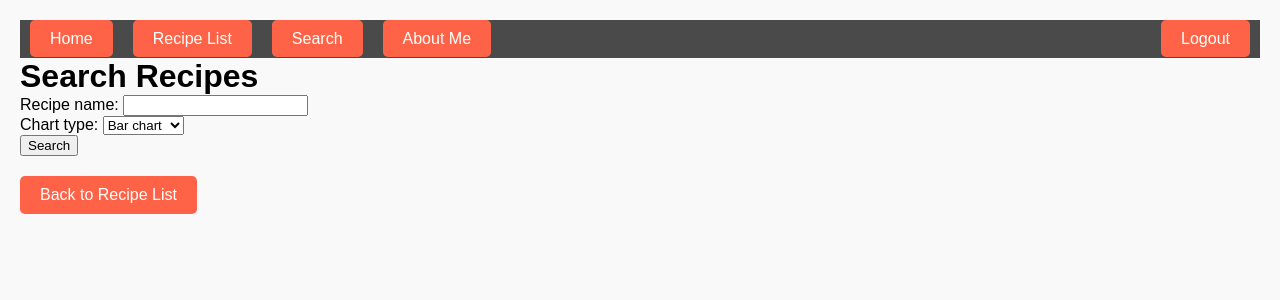
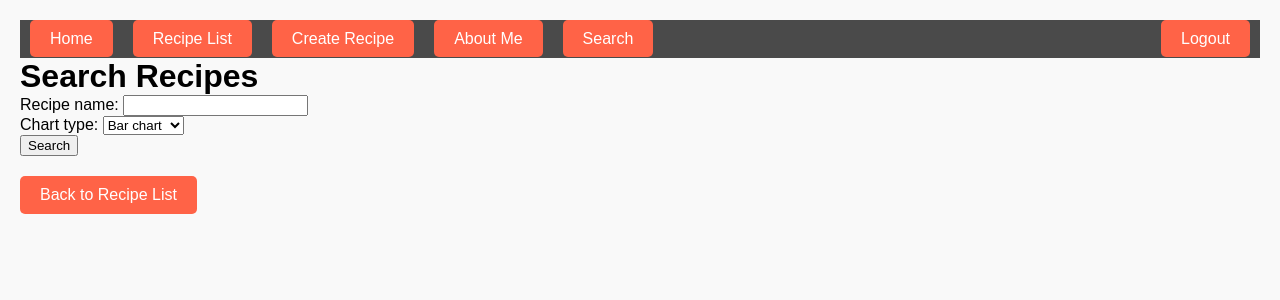
Before and after one commit to Eliaslichi96/Recipe-App-Deployed, a Django app: page /records/ in a window 1280 px wide. Shown: the top 300 px of the page. Run offline with Django 4.2, Linux system fonts and the light colour scheme.

Commit message:
readded-view

```diff
--- a/templates/app/recipe_form.html
+++ b/templates/app/recipe_form.html
@@ -132,8 +132,9 @@
         <ul>
             <li><a href="{% url 'recipes:home' %}">Home</a></li>
             <li><a href="{% url 'recipes:recipes-list' %}">Recipe List</a></li>
+            <li><a href="{% url 'recipes:recipe-create' %}">Create Recipe</a></li>
+            <li><a href="{% url 'about' %}">About Me</a></li>
             <li><a href="{% url 'recipes:records' %}">Search</a></li>
-            <li><a href="{% url 'about' %}">About Me</a></li>
             <li><a href="{% url 'logout' %}">Logout</a></li>
         </ul>
     </nav>
--- a/templates/app/recipes_details.html
+++ b/templates/app/recipes_details.html
@@ -17,6 +17,7 @@
         <ul>
             <li><a href="{% url 'recipes:home' %}">Home</a></li>
             <li><a href="{% url 'recipes:recipes-list' %}">Recipe List</a></li>
+            <li><a href="{% url 'recipes:recipe-create' %}">Create Recipe</a></li>
             <li><a href="{% url 'recipes:records' %}">Search</a></li>
             <li><a href="{% url 'about' %}">About Me</a></li>
             <li><a href="{% url 'logout' %}">Logout</a></li>
--- a/templates/app/recipes_list.html
+++ b/templates/app/recipes_list.html
@@ -72,8 +72,9 @@
         <ul>
             <li><a href="{% url 'recipes:home' %}">Home</a></li>
             <li><a href="{% url 'recipes:recipes-list' %}">Recipe List</a></li>
+            <li><a href="{% url 'recipes:recipe-create' %}">Create Recipe</a></li>
+            <li><a href="{% url 'about' %}">About Me</a></li>
             <li><a href="{% url 'recipes:records' %}">Search</a></li>
-            <li><a href="{% url 'about' %}">About Me</a></li>
             <li><a href="{% url 'logout' %}">Logout</a></li>
         </ul>
     </nav>
--- a/templates/app/recipes_records.html
+++ b/templates/app/recipes_records.html
@@ -14,8 +14,9 @@
         <ul>
             <li><a href="{% url 'recipes:home' %}">Home</a></li>
             <li><a href="{% url 'recipes:recipes-list' %}">Recipe List</a></li>
+            <li><a href="{% url 'recipes:recipe-create' %}">Create Recipe</a></li>
+            <li><a href="{% url 'about' %}">About Me</a></li>
             <li><a href="{% url 'recipes:records' %}">Search</a></li>
-            <li><a href="{% url 'about' %}">About Me</a></li>
             <li><a href="{% url 'logout' %}">Logout</a></li>
         </ul>
     </nav>
```
